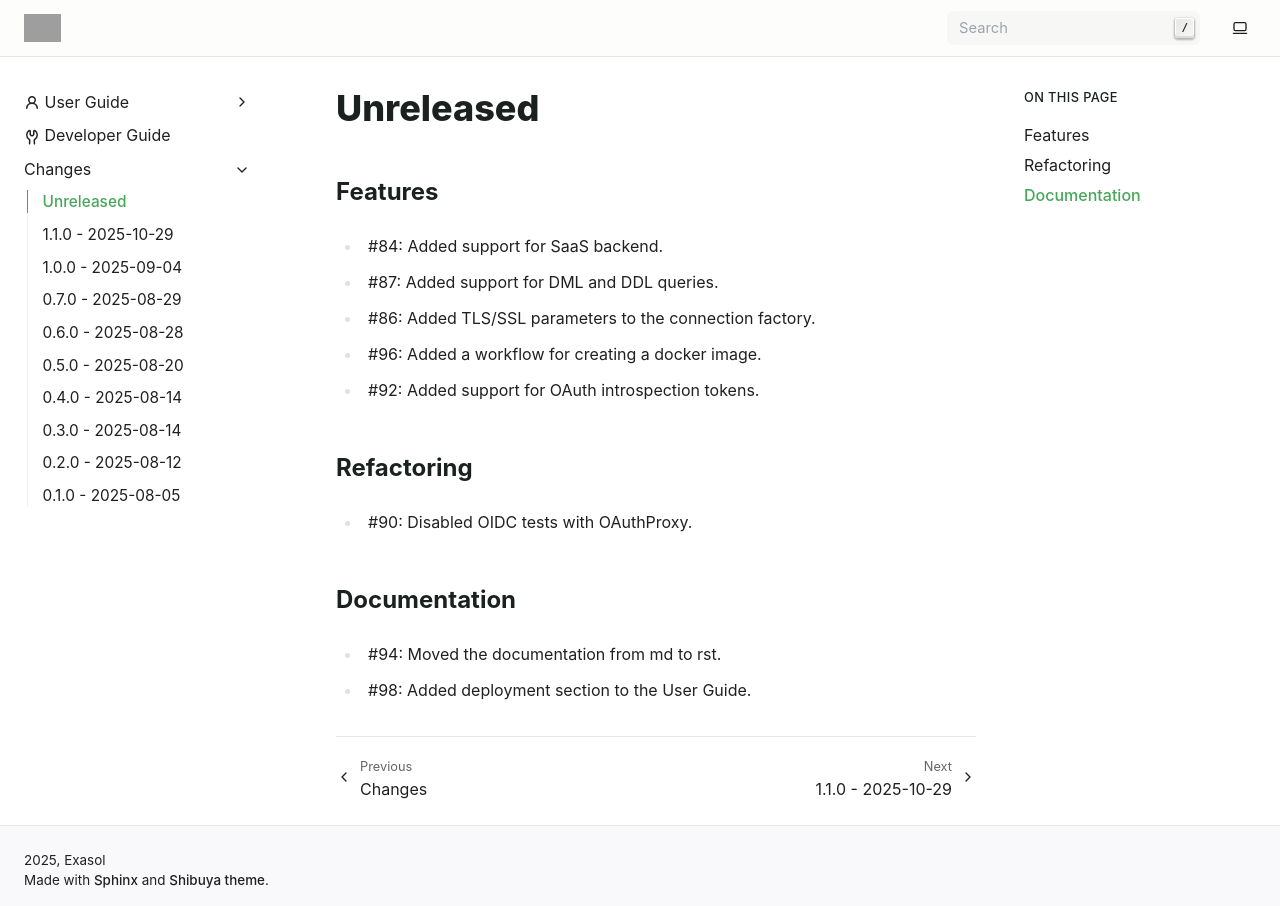
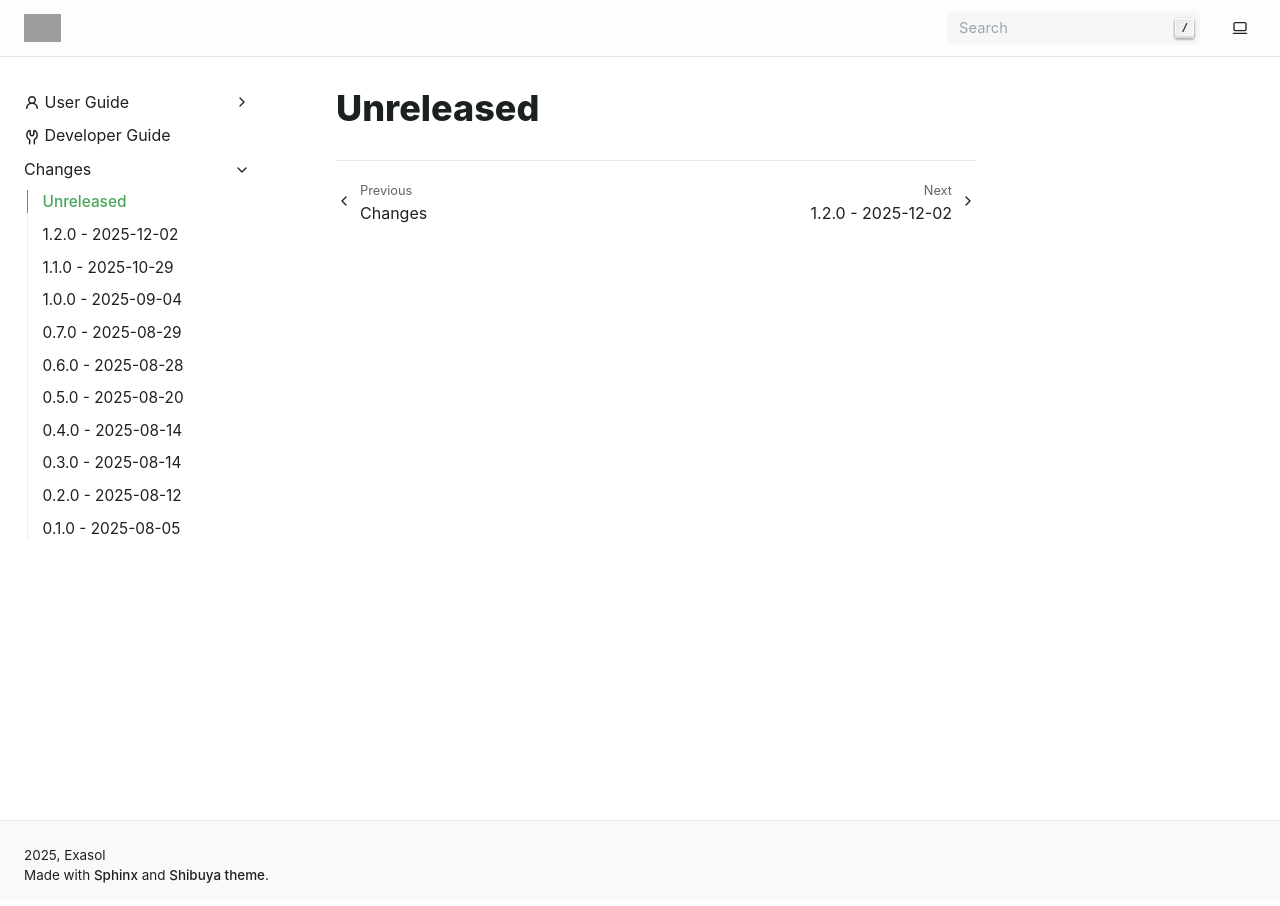
Before and after one commit to exasol/mcp-server, a Sphinx documentation site: the page built from doc/changes/unreleased.md, in a window 1280 px wide. Built offline with Sphinx 7.4.7, drawn with Linux system fonts in a browser that asks for light colours; grey boxes are pictures that could not be loaded.

Commit message:
Prepare release 1.2.0

```diff
--- a/doc/changes/unreleased.md
+++ b/doc/changes/unreleased.md
@@ -1,18 +1 @@
 # Unreleased
-
-## Features
-
-* #84: Added support for SaaS backend.
-* #87: Added support for DML and DDL queries.
-* #86: Added TLS/SSL parameters to the connection factory.
-* #96: Added a workflow for creating a docker image.
-* #92: Added support for OAuth introspection tokens.
-
-## Refactoring
-
-* #90: Disabled OIDC tests with OAuthProxy.
-
-## Documentation
-
-* #94: Moved the documentation from md to rst.
-* #98: Added deployment section to the User Guide.
--- a/exasol/ai/mcp/server/version.py
+++ b/exasol/ai/mcp/server/version.py
@@ -9,7 +9,7 @@ If you need to change the version, do so in the pyproject.toml, e.g. by using
 """
 
 MAJOR = 1
-MINOR = 1
-PATCH = 1
+MINOR = 2
+PATCH = 0
 VERSION = f"{MAJOR}.{MINOR}.{PATCH}"
 __version__ = VERSION
--- a/pyproject.toml
+++ b/pyproject.toml
@@ -1,6 +1,6 @@
 [project]
 name = "exasol-mcp-server"
-version = "1.1.1"
+version = "1.2.0"
 requires-python = ">=3.10,<3.14"   # Restriction is due to numpy
 description = "Exasol MCP Server"
 authors = [
```
Also changed, not shown: doc/changes/changelog.md (+2 -0 lines), doc/changes/changes_1.2.0.md (added, +37 -0 lines).
